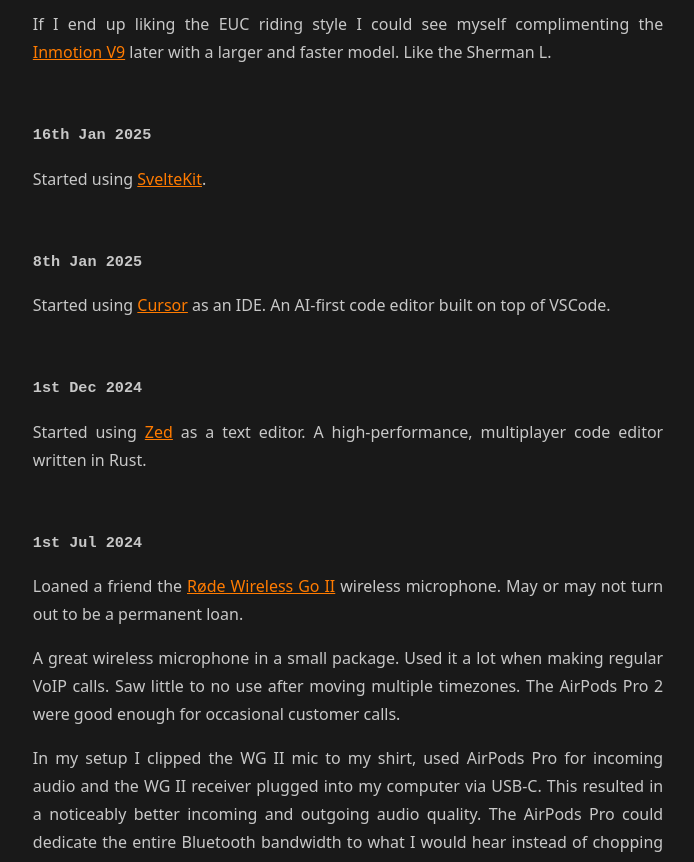
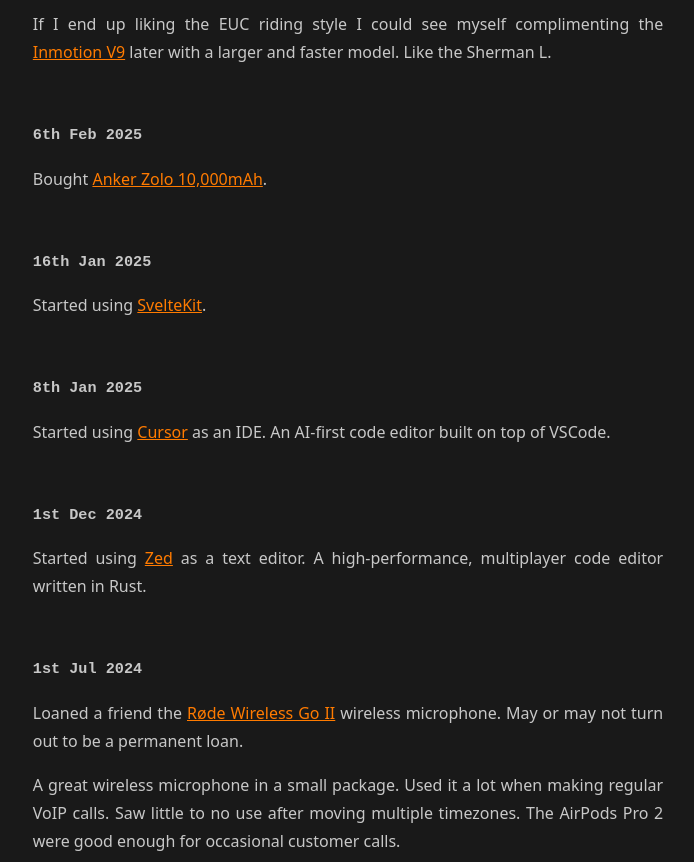
Before and after one commit to jonrh/jonrh.is, a Next.js app: page /tools in a window 1280 px wide. Shown: the part 7060-7922 px from the top of the page, without its empty margins (292-986 px from the left). Built offline with nearby package versions, Linux system fonts and the light colour scheme.

Commit message:
Added Anker Zolo power bank

```diff
--- a/pages/tools.js
+++ b/pages/tools.js
@@ -59,6 +59,7 @@
 const RodeWirelessGo2 = () => <a href="https://rode.com/en-us/microphones/wireless/wirelessgoii">Røde Wireless Go II</a>;
 const AnkerPowerCore24K = () => <a href="https://www.anker.com/products/a1289">Anker PowerCore 24K</a>;
 const AnkerPowerBank25K165W = () => <a href="https://www.anker.com/products/a1695-anker-power-bank-25000mah-165w">Anker Power Bank (25K, 165W)</a>;
+const AnkerZolo = () => <a href="https://www.amazon.com/Anker-Upgraded-Version-High-Speed-Portable/dp/B0CZ9M6X8Q?th=1">Anker Zolo 10,000mAh</a>;
 const AnkerNanoCharger100W = () => <a href="https://www.anker.com/products/b2679-nano-100w-usb-c-charger">Anker Nano Charger (100W)</a>;
 const MagSafeDuoCharger = () => <a href="https://support.apple.com/en-us/HT211925">MagSafe Duo Charger</a>;
 const Compact35WDualUSBC = () => <a href="https://support.apple.com/en-us/HT213263">Compact 35W Dual USB-C</a>;
@@ -375,6 +376,9 @@
   the <InmotionV9 /> later with a larger and faster model. Like the Sherman L.
 </p>
 
+<h3>6th Feb 2025</h3>
+<p>Bought <AnkerZolo />.</p>
+
 <h3>16th Jan 2025</h3>
 <p>Started using <SvelteKit />.</p>
 
```
